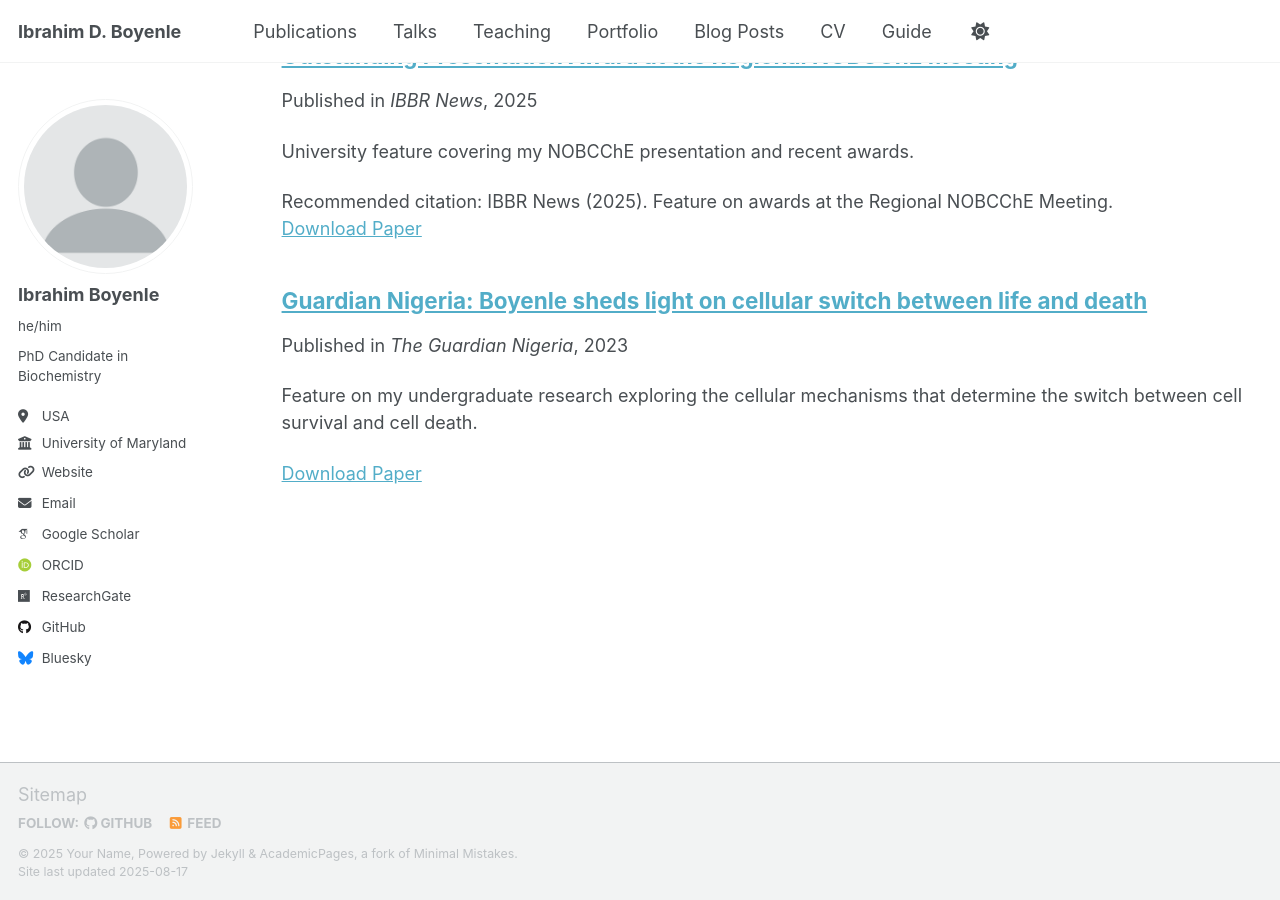
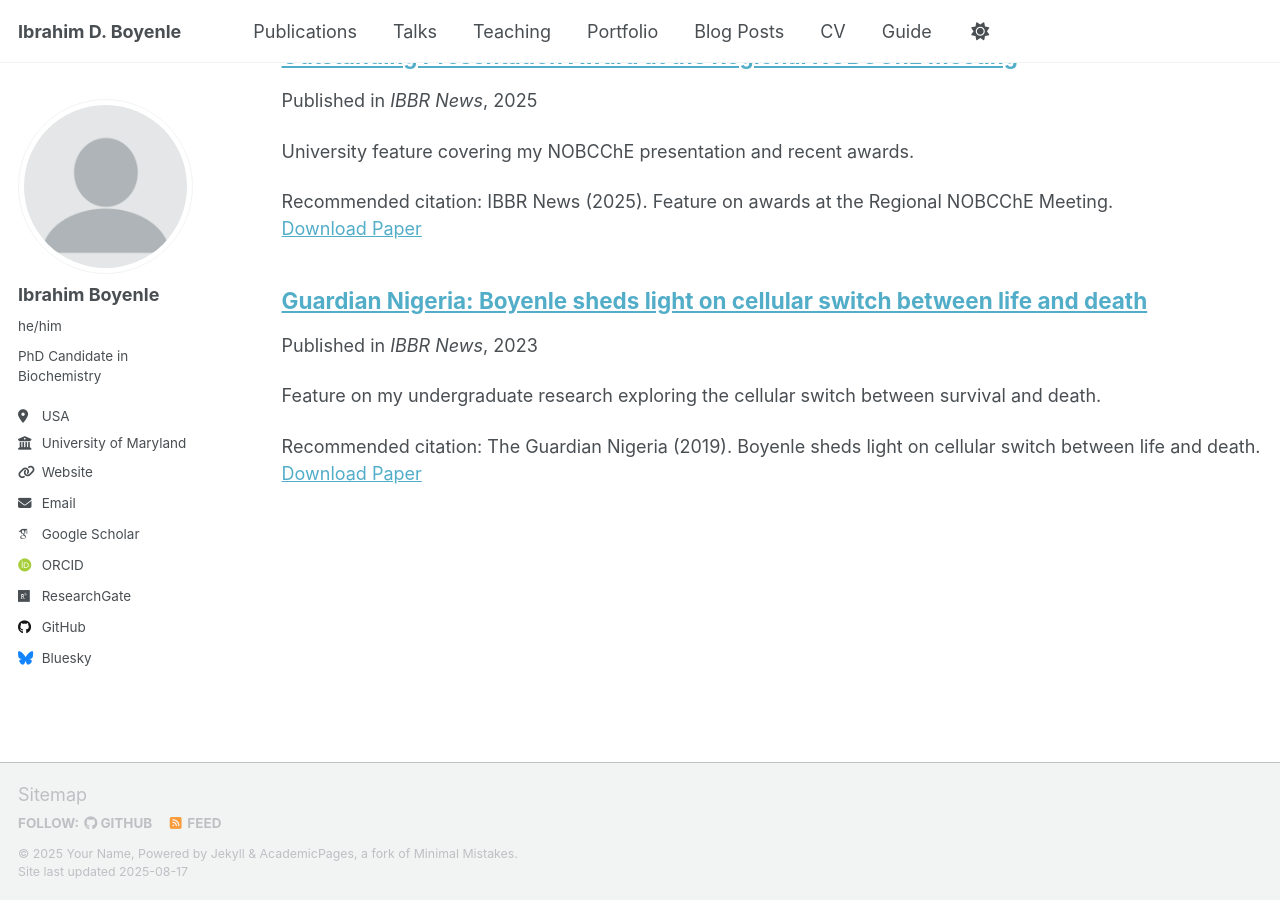
Before and after one commit to Ibrahimboyenle/Ibrahimboyenle.github.io, a Jekyll site: the page built from _pages/publications.html, in a window 1280 px wide and 900 px high, scrolled down 1697 px. Built offline with Jekyll 4.4.1, drawn with Linux system fonts in a browser that asks for light colours; some web fonts are replaced; a script that is not in the unit is left out.

Commit message:
Update 2023-11-10-GuardianNG-news.md

```diff
--- a/_publications/2023-11-10-GuardianNG-news.md
+++ b/_publications/2023-11-10-GuardianNG-news.md
@@ -1,10 +1,12 @@
 ---
 title: "Guardian Nigeria: Boyenle sheds light on cellular switch between life and death"
-venue: "The Guardian Nigeria"
+collection: publications
+category: media
+permalink: /publication/2023-11-10-GuardianNG-news.md
+excerpt: "Feature on my undergraduate research exploring the cellular switch between survival and death."
+venue: "IBBR News"
 year: 2023
 date: 2023-Nov-10
 paperurl: "https://guardian.ng/news/boyenle-sheds-light-on-cellular-switch-between-life-and-death/"
-category: media
+citation: "The Guardian Nigeria (2019). Boyenle sheds light on cellular switch between life and death."
 ---
-
-Feature on my undergraduate research exploring the cellular mechanisms that determine the switch between cell survival and cell death.
```
